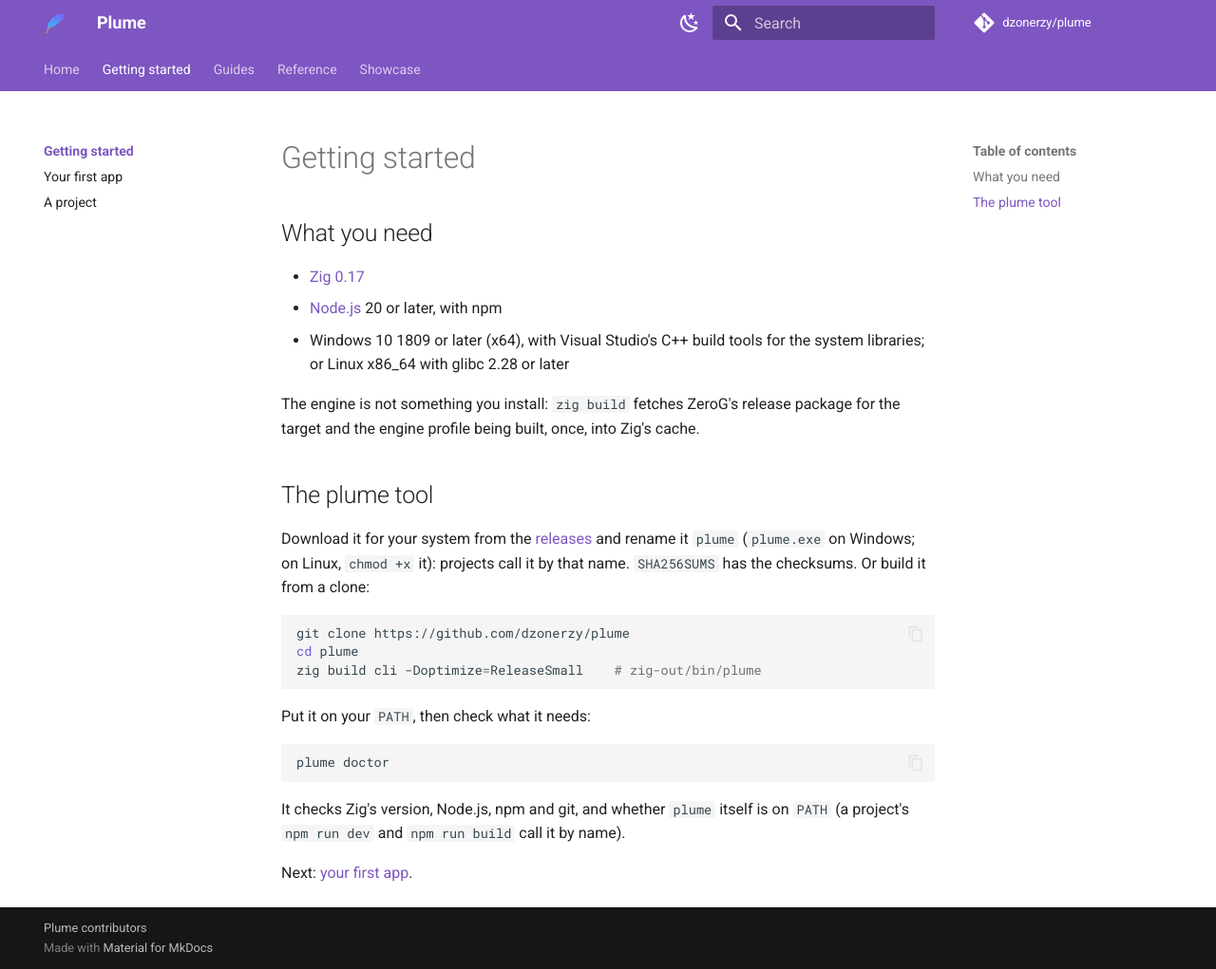
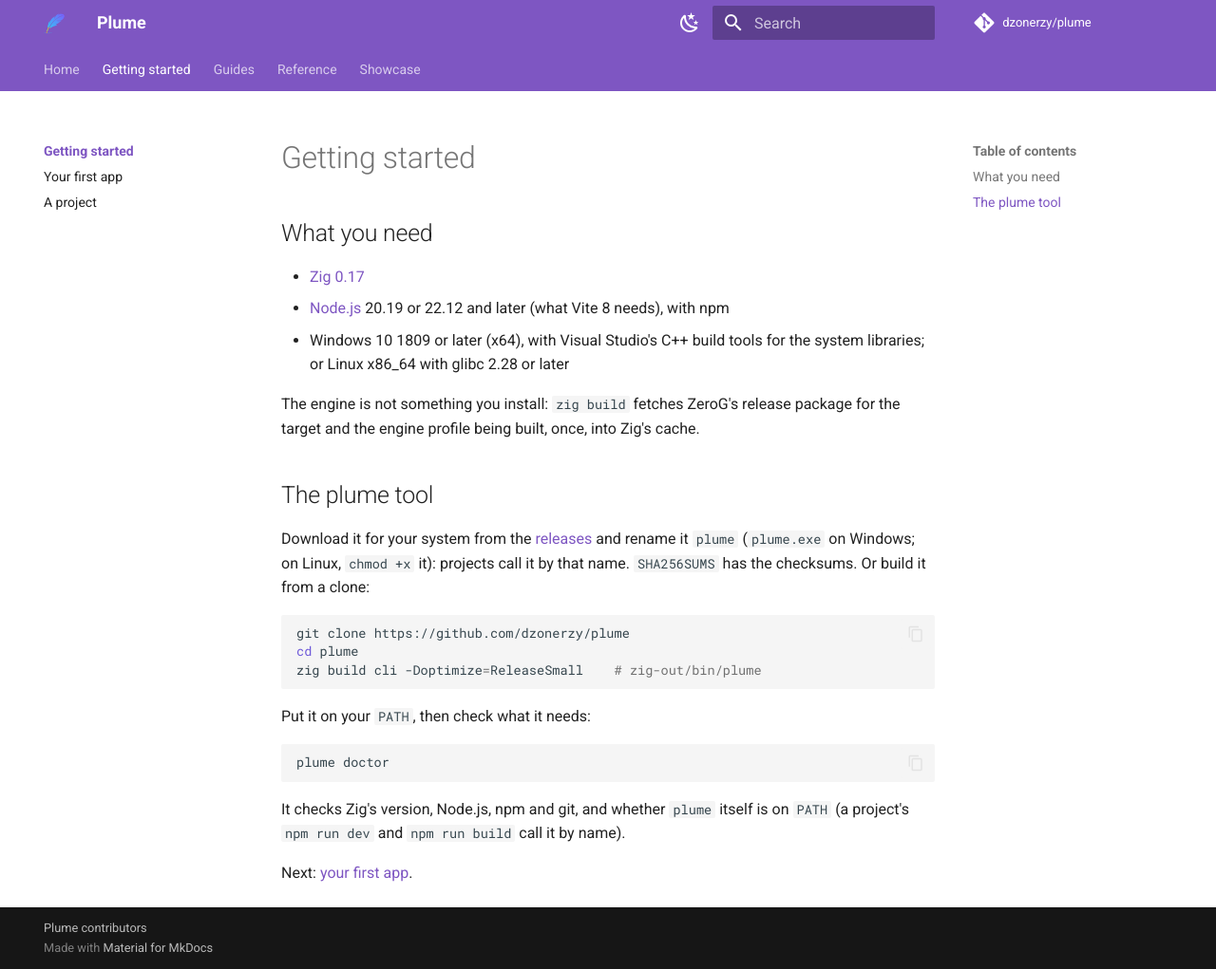
Before and after one commit to dzonerzy/plume, an MkDocs documentation site: the page built from docs/getting-started/index.md, in a window 1280 px wide and 1021 px high. Shown: the whole window at 95% size. Built offline with MkDocs 1.6.1 and Material for MkDocs 9.7.7, drawn with Linux system fonts in a browser that asks for light colours; comment, search, counter and statistics services are not loaded.

Commit message:
Plume 0.2.0; plume doctor checks Node against Vite 8's range
Below Node 22.12 (or 20.19) npm leaves out rolldown's native binding and
Vite cannot start; plume doctor said such a Node was fine.

```diff
--- a/docs/getting-started/index.md
+++ b/docs/getting-started/index.md
@@ -3,7 +3,7 @@
 ## What you need
 
 - [Zig 0.17](https://ziglang.org/download/)
-- [Node.js](https://nodejs.org) 20 or later, with npm
+- [Node.js](https://nodejs.org) 20.19 or 22.12 and later (what Vite 8 needs), with npm
 - Windows 10 1809 or later (x64), with Visual Studio's C++ build tools for the
   system libraries; or Linux x86_64 with glibc 2.28 or later
 
```
Also changed, not shown: README.md (+1 -1 lines), 3 other files.
